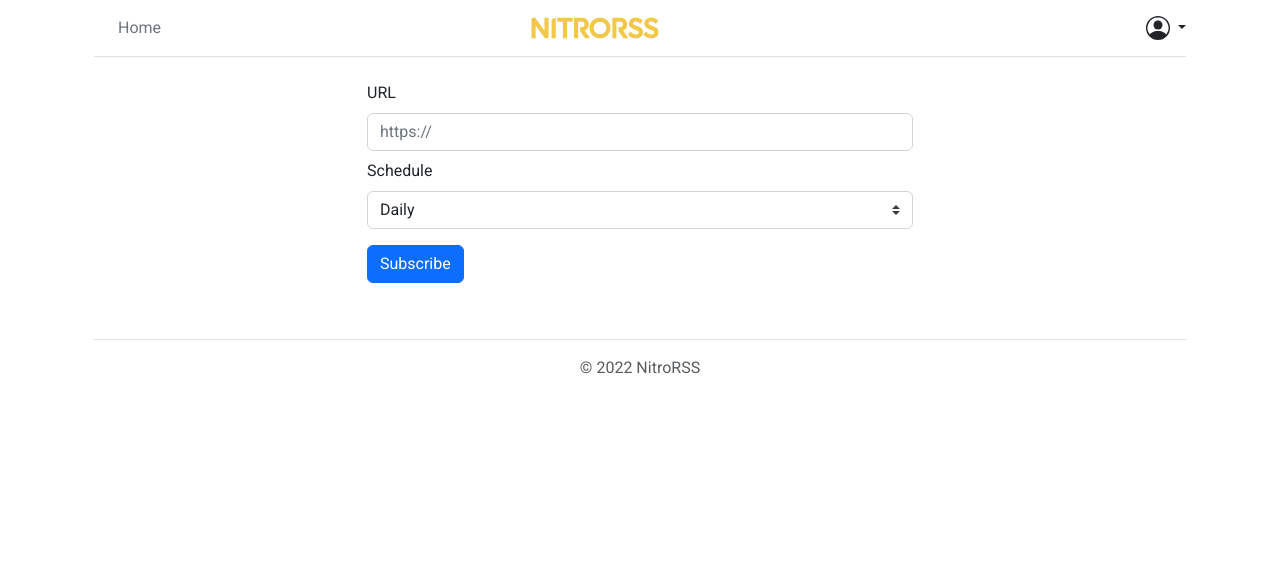
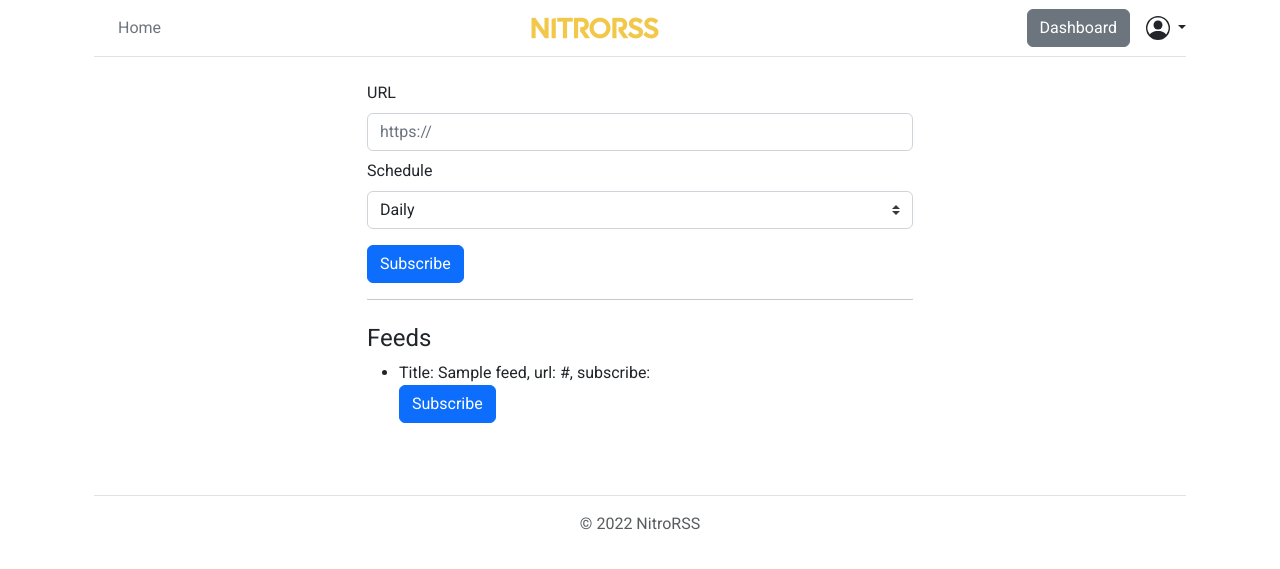
Before and after one commit to exler/NitroRSS, a Django app: template subscriptions/templates/subscriptions/add_subscription.html in a window 1280 px wide. Shown: the top 569 px of the page. Run offline with Django 4.2, Linux system fonts and the light colour scheme; the template is opened without the code that fills it: values that come from a table or form of the project are taken from there, others are empty; a user stored in the database is signed in; tables that the repository leaves empty hold one stand-in row (values such as "Sample post"); parts of the project's set-up code (start-up, migrations or seed data) failed here and were passed over; some libraries are stand-ins or nearby versions.

Commit message:
feat(subscriptions): Search for feeds before subscribing

```diff
--- a/feeds/models.py
+++ b/feeds/models.py
@@ -1,9 +1,10 @@
 from django.db import models
+
 from nitrorss.common.models import TimestampedModel
 
 
 class Feed(TimestampedModel):
-    url = models.URLField(max_length=255)
+    url = models.URLField(max_length=255, unique=True)
 
     title = models.CharField(max_length=255)
     description = models.TextField(blank=True)
--- a/nitrorss/templates/partials/header.html
+++ b/nitrorss/templates/partials/header.html
@@ -9,9 +9,10 @@
       <img class="m-auto" alt="NitroRSS" src="{% static 'img/nitrorss-logo.png' %}" width="128">
     </a>
 
-    <div class="col-md-2 text-end">
+    <div class="col-md-2 d-flex align-items-center justify-content-end">
     {% if user.is_authenticated %}
-      <div class="dropdown text-end" x-data="{ open: false }" x-on:click.outside="open = false">
+      <a href="{% url 'subscriptions:list-subscriptions' %}" class="btn btn-secondary" style="margin-right: 1rem;">Dashboard</a>
+      <div class="dropdown" x-data="{ open: false }" x-on:click.outside="open = false">
         <a href="#" class="d-block link-dark text-decoration-none dropdown-toggle show" x-on:click="open = !open">
           <svg xmlns="http://www.w3.org/2000/svg" width="24" height="24" fill="currentColor" class="bi bi-person-circle" viewBox="0 0 16 16">
             <path d="M11 6a3 3 0 1 1-6 0 3 3 0 0 1 6 0z"/>
--- a/subscriptions/models.py
+++ b/subscriptions/models.py
@@ -1,5 +1,6 @@
 from django.conf import settings
 from django.db import models
+from django.db.models import UniqueConstraint
 
 from feeds.models import Feed
 from nitrorss.common.models import TimestampedModel
@@ -25,3 +26,8 @@ class Subscription(TimestampedModel):
 
     is_active = models.BooleanField(default=True)
     is_deleted = models.BooleanField(default=False)
+
+    class Meta:
+        constraints = [
+            UniqueConstraint(fields=["feed", "target_email"], name="unique_subscription_email"),
+        ]
--- a/subscriptions/templates/subscriptions/add_subscription.html
+++ b/subscriptions/templates/subscriptions/add_subscription.html
@@ -8,8 +8,8 @@
 
 {% block content %}
 <div class="row">
-    <div class="col-md-6 offset-md-3">
-        <form action="{% url 'subscriptions:add-subscription' %}" method="POST">
+    <div class="col-md-6 offset-md-3" x-data="{ open: false }">
+        <form id="subscription-add-form" hx-post="/subscriptions/add/" hx-target="body">
             {% csrf_token %}
             {{ form.non_field_errors }}
             <div class="form-group mb-2">
@@ -22,8 +22,25 @@
                 {{ form.schedule.label_tag }}
                 {{ form.schedule|addclass:'form-control select-arrow' }}
             </div>
-            <button type="submit" class="btn btn-primary mt-2">Subscribe</button>
+            <button class="btn btn-primary mt-2">Subscribe</button>
         </form>
+        {% if feeds %}
+        <hr>
+        <div class="mt-4">
+            <h4>Feeds</h4>
+            <ul>
+                {% for feed in feeds %}
+                <li>
+                    Title: {{ feed.title }}, url: {{ feed.url }}, subscribe:
+                    <form hx-post="/subscriptions/add/" hx-target="body" hx-include="#subscription-add-form">
+                        <input type="hidden" name="url" value="{{ feed.url }}">
+                        <button type="submit" class="btn btn-primary">Subscribe</button>
+                    </form>
+                </li>
+                {% endfor %}
+            </ul>
+        </div>
+        {% endif %}
     </div>
 </div>
 {% endblock %}
--- a/users/templates/users/account.html
+++ b/users/templates/users/account.html
@@ -9,7 +9,7 @@
 {% block content %}
 <div class="row">
     <h5>Personal information</h5>
-    <div class="col-md-6 offset-md-3">
+    <div class="col-md-6 offset-md-3 mb-4">
         <form action="{% url 'users:account' %}" method="POST">
             {% csrf_token %}
             {{ form.non_field_errors }}
@@ -28,7 +28,7 @@
     </div>
     <hr>
     <h5>Email preferences</h5>
-    <div class="col-md-6 offset-md-3">
+    <div class="col-md-6 offset-md-3 mb-4">
         <form action="{% url 'users:account' %}" method="POST">
             {% csrf_token %}
             {{ preferences_form.non_field_errors }}
```
Also changed, not shown: feeds/utils.py (+13 -0 lines), nitrorss/encoders.py (added, +12 -0 lines), subscriptions/views.py (+38 -1 lines), feeds/migrations/0002_alter_feed_url.py (added), subscriptions/migrations/0003_alter_subscription_is_active_and_more.py (added), users/migrations/0002_alter_user_name.py (added).
